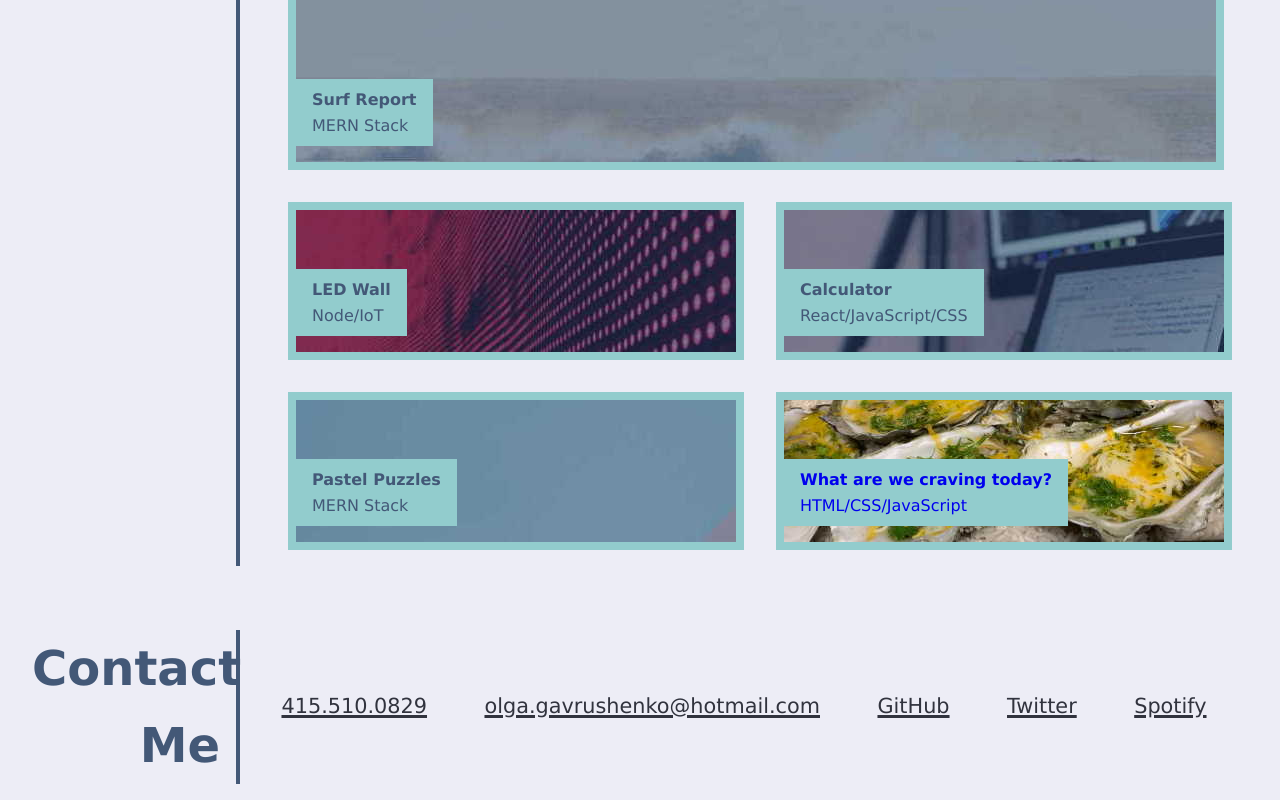
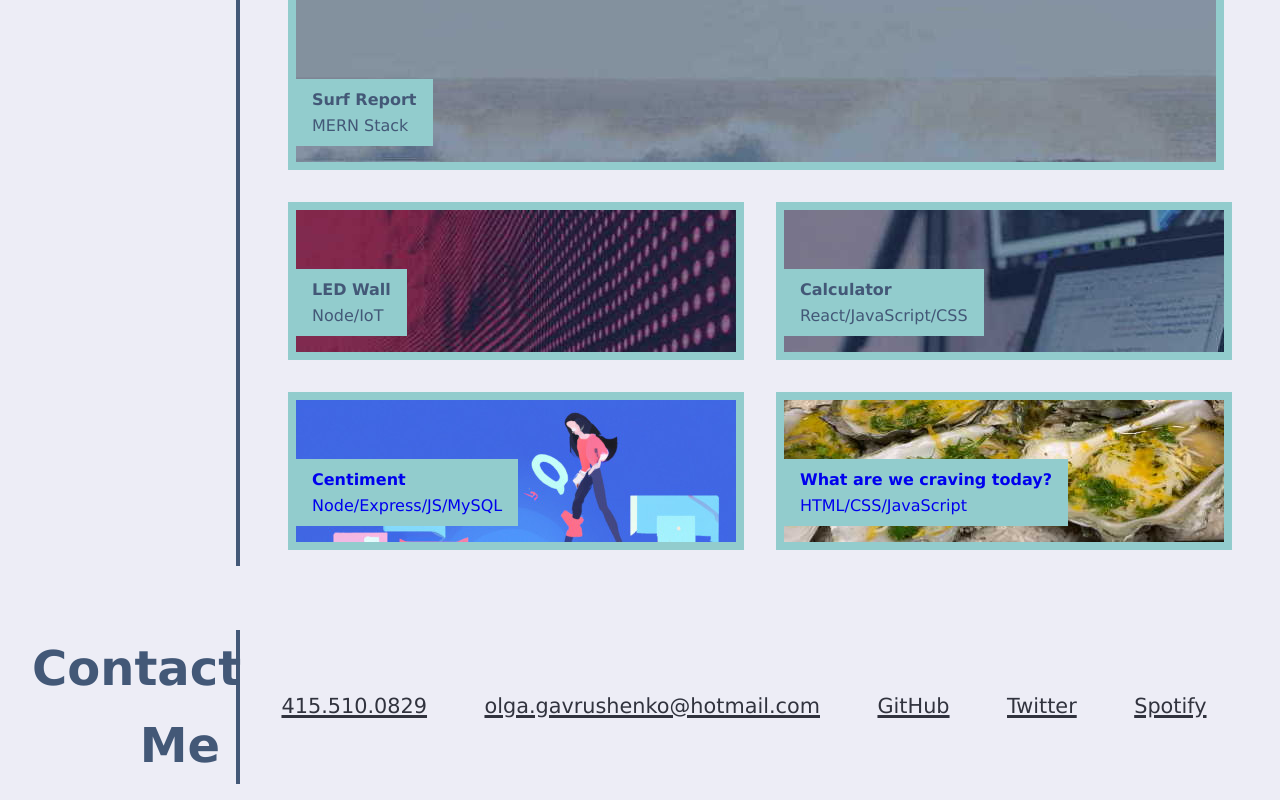
Before and after one commit to OlgaGav/portfolio, a plain HTML site: page index.html in a window 1280 px wide. Shown: the part 940-1740 px from the top of the page. Drawn offline with Linux system fonts and the light colour scheme.

Commit message:
added link to project centiment

```diff
--- a/index.html
+++ b/index.html
@@ -96,15 +96,19 @@
               </div>
             </div>
           </section>
+          <a
+            href="https://centiment-inc.herokuapp.com/"
+            target="_blank"
+          >
           <section class="project">
             <div class="project-card">
               <img
-                src="assets/images/project-pastel-puzzles.jpg"
+                src="assets/images/project-centiment.jpg"
                 alt="laptop with code on the screen"
               />
               <div class="project-header">
-                <h4>Pastel Puzzles</h4>
-                <p>MERN Stack</p>
+                <h4>Centiment</h4>
+                <p>Node/Express/JS/MySQL</p>
               </div>
             </div>
           </section>
```
Also changed, not shown: assets/images/project-centiment.jpg (added).
